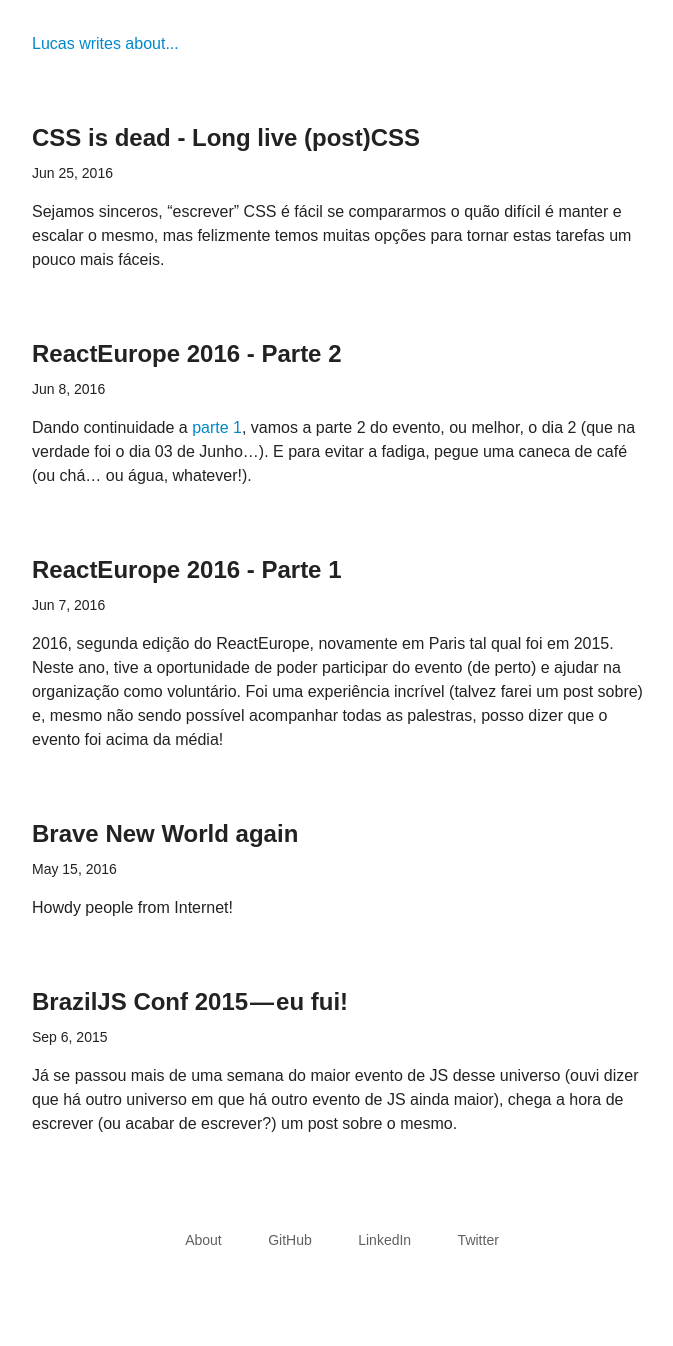
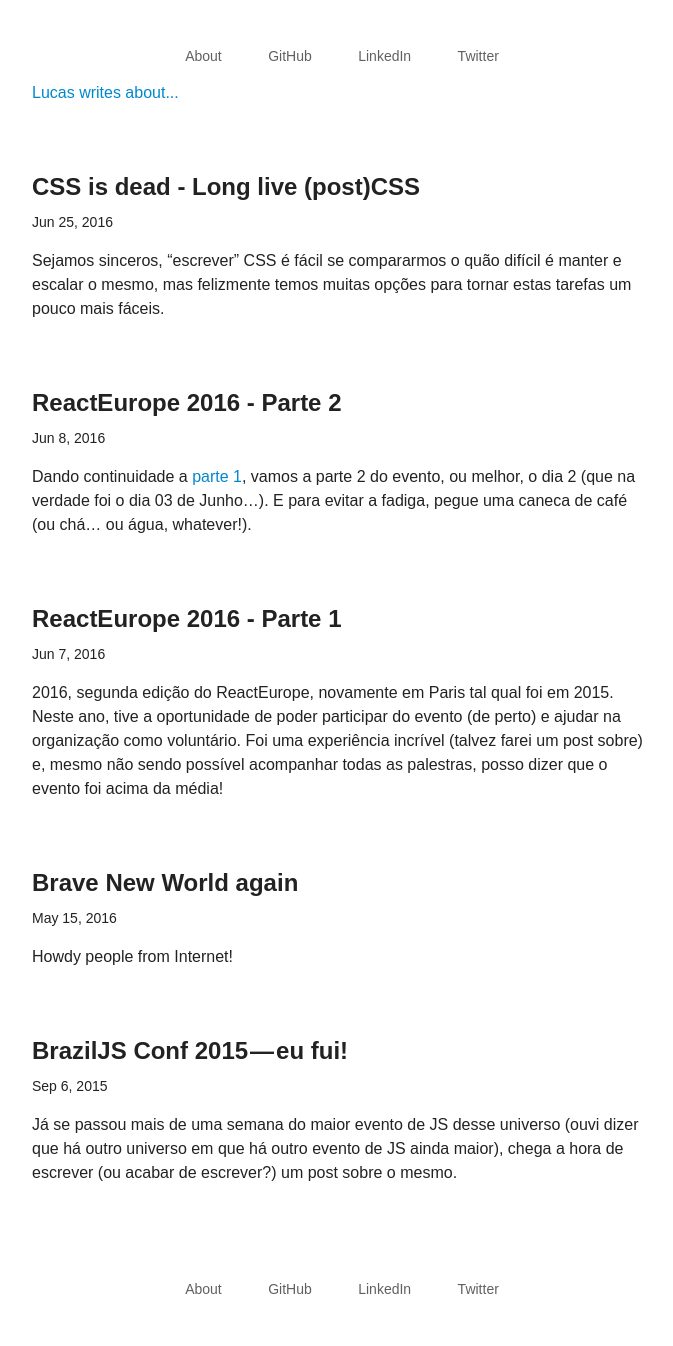
Before and after one commit to AgtLucas/_agtlucas.com, a Jekyll site: the page built from index.html, in a window 1280 px wide. Shown: the whole page, without its empty margins (298-971 px from the left). Built offline with Jekyll 4.4.1, drawn with Linux system fonts in a browser that asks for light colours; some web fonts are replaced; before the commit the page ends 1297 px from its top, so only the background shows below that.

Commit message:
Update index and header

```diff
--- a/_includes/header.html
+++ b/_includes/header.html
@@ -1,4 +1,11 @@
 <header class="Header">
+
+  <nav class="Nav">
+    <a href="/about" class="Nav-item">About</a>
+    <a href="https://github.com/AgtLucas" class="Nav-item">GitHub</a>
+    <a href="https://linkedin.com/in/agtlucas" class="Nav-item">LinkedIn</a>
+    <a href="https://twitter.com/_agtlucas" class="Nav-item">Twitter</a>
+  </nav>
 
   <a class="Site-title" href="{{ site.baseurl }}/">{{ site.title }} writes about...</a>
 
--- a/index.html
+++ b/index.html
@@ -6,7 +6,7 @@ layout: default
 
   <ul class="Post-list">
     {% for post in site.posts %}
-      <li class="Post-item">
+      <li class="Post-item" id="post-{{ post.title | slugify }}">
 
         <h2>
           <a class="Post-link" href="{{ post.url | prepend: site.baseurl }}">{{ post.title }}</a>
```
